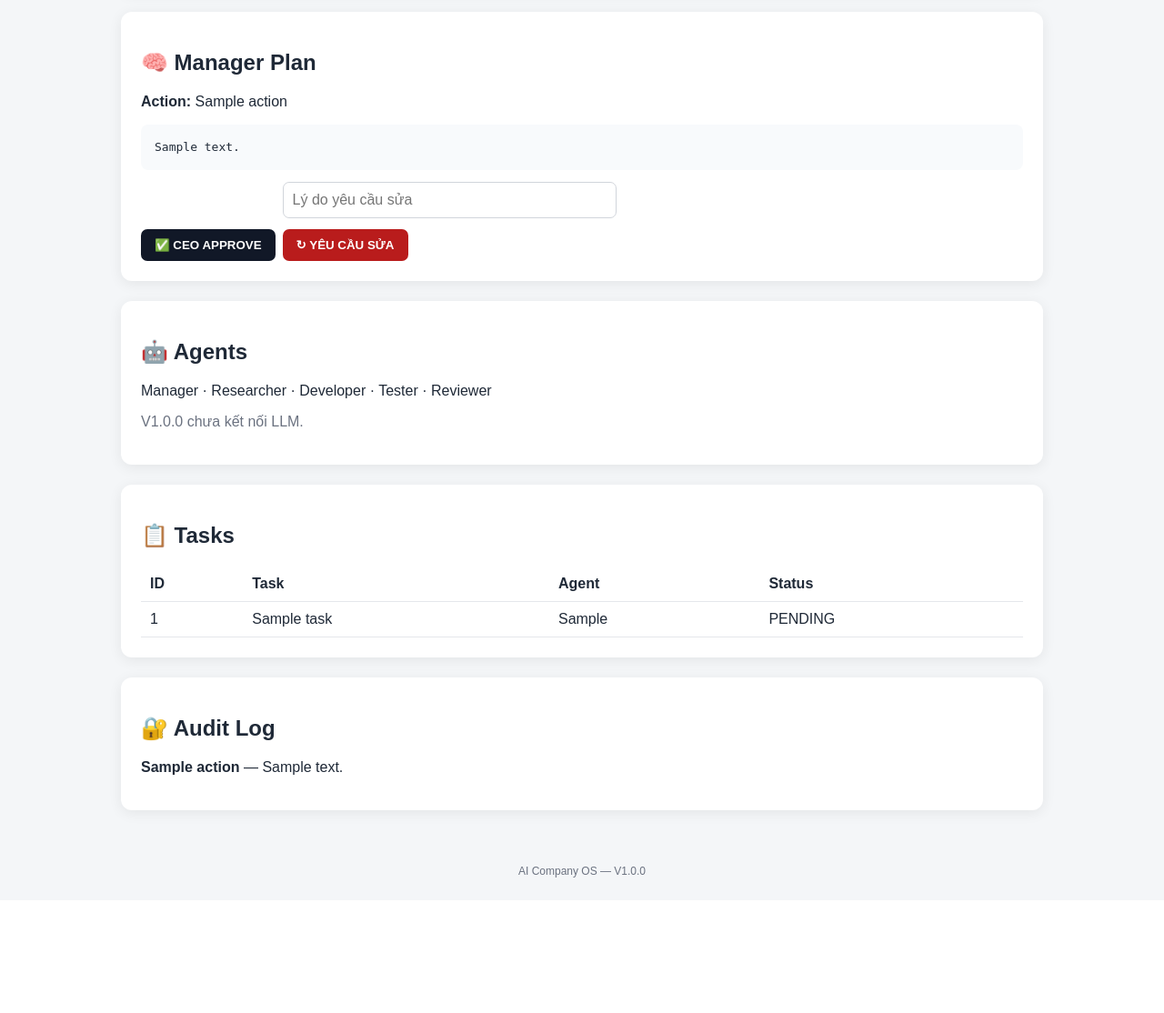
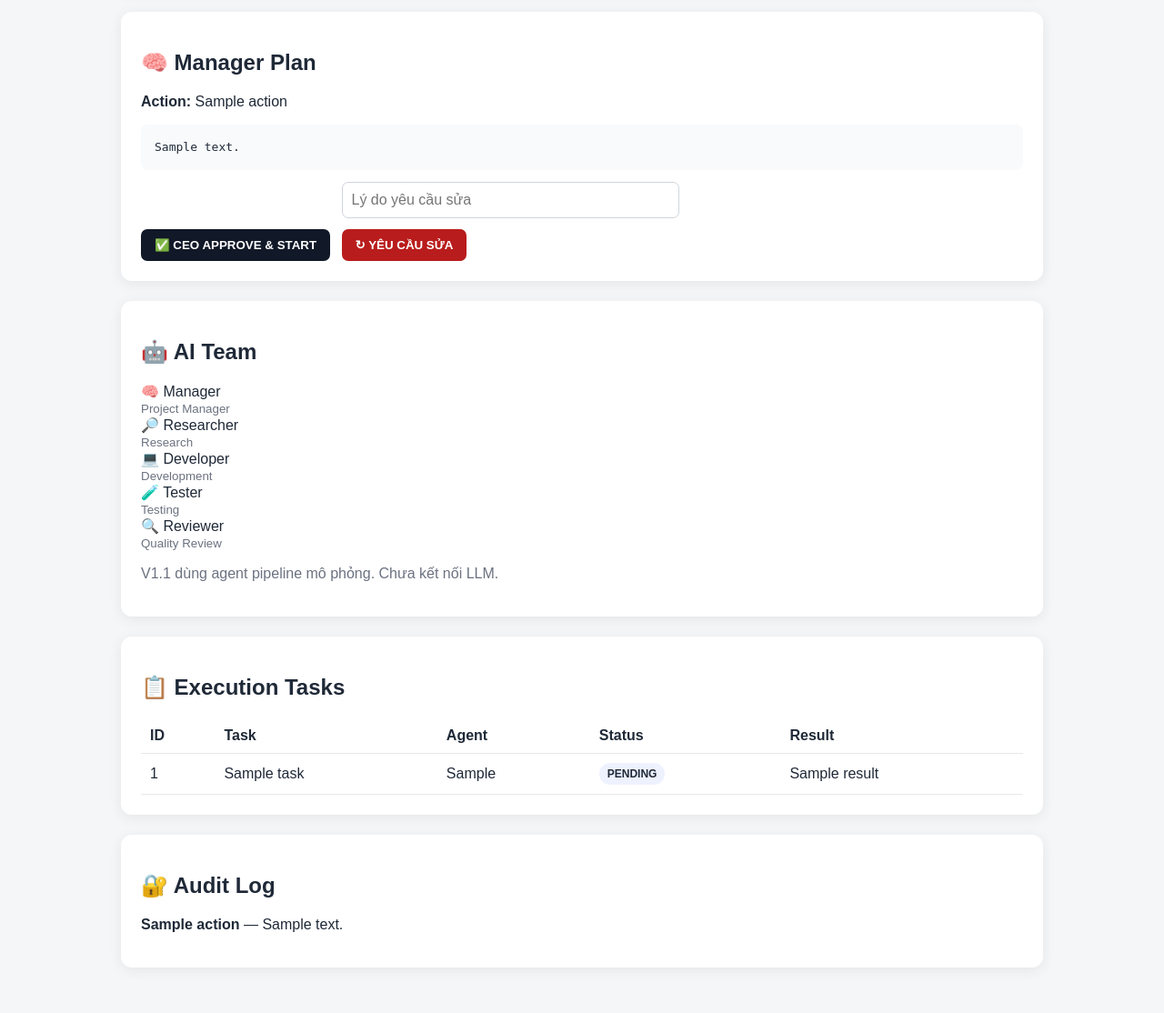
Before and after one commit to hn07/AI-Company-OS, a FastAPI app: template app/templates/project.html in a window 1280 px wide. Shown: the part 312-1426 px from the top of the page at 91% size. Before the commit the page ends 1277 px from the top, so only its background shows below. Run offline with FastAPI, Linux system fonts and the light colour scheme; the template is opened without the code that fills it: most values are stand-ins (such as "Sample title", 1, 10 or a date in 2020).

Commit message:
feat(v1.1): show agent pipeline and task results

```diff
--- a/app/templates/project.html
+++ b/app/templates/project.html
@@ -1 +1,75 @@
-{% extends "base.html" %}{% block content %}<a href="/">← Dashboard</a><section class="card"><h2>{{project['name']}}</h2><p><b>Status:</b> <span class="status">{{project['status']}}</span></p><p><b>Description:</b> {{project['description']}}</p></section><section class="card"><h2>🧠 Manager Plan</h2>{% if approval %}<p><b>Action:</b> {{approval['action']}}</p><pre>{{approval['notes']}}</pre>{% if approval['status']=='PENDING' %}<form method="post" action="/approvals/{{approval['id']}}/approve" class="inline"><button>✅ CEO APPROVE</button></form><form method="post" action="/approvals/{{approval['id']}}/reject" class="inline"><input name="reason" placeholder="Lý do yêu cầu sửa"><button class="danger">↻ YÊU CẦU SỬA</button></form>{% else %}<p><b>Approval:</b> {{approval['status']}}</p>{% endif %}{% endif %}</section><section class="card"><h2>🤖 Agents</h2><p>Manager · Researcher · Developer · Tester · Reviewer</p><p class="muted">V1.0.0 chưa kết nối LLM.</p></section><section class="card"><h2>📋 Tasks</h2>{% if tasks %}<table><tr><th>ID</th><th>Task</th><th>Agent</th><th>Status</th></tr>{% for t in tasks %}<tr><td>{{t['id']}}</td><td>{{t['title']}}</td><td>{{t['assigned_agent'] or '—'}}</td><td>{{t['status']}}</td></tr>{% endfor %}</table>{% else %}<p>Task execution sẽ được triển khai ở phiên bản tiếp theo.</p>{% endif %}</section><section class="card"><h2>🔐 Audit Log</h2>{% for l in audit_logs %}<p><b>{{l['action']}}</b> — {{l['details']}}</p>{% endfor %}</section>{% endblock %}
+{% extends "base.html" %}
+{% block content %}
+<a href="/">← Dashboard</a>
+
+<section class="card">
+  <h2>{{ project['name'] }}</h2>
+  <p><b>Status:</b> <span class="status">{{ project['status'] }}</span></p>
+  <p><b>Description:</b> {{ project['description'] }}</p>
+</section>
+
+<section class="card">
+  <h2>🧠 Manager Plan</h2>
+  {% if approval %}
+    <p><b>Action:</b> {{ approval['action'] }}</p>
+    <pre>{{ approval['notes'] }}</pre>
+
+    {% if approval['status'] == 'PENDING' %}
+      <form method="post" action="/approvals/{{ approval['id'] }}/approve" class="inline">
+        <button>✅ CEO APPROVE & START</button>
+      </form>
+      <form method="post" action="/approvals/{{ approval['id'] }}/reject" class="inline">
+        <input name="reason" placeholder="Lý do yêu cầu sửa">
+        <button class="danger">↻ YÊU CẦU SỬA</button>
+      </form>
+    {% else %}
+      <p><b>Approval:</b> {{ approval['status'] }}</p>
+    {% endif %}
+  {% endif %}
+</section>
+
+<section class="card">
+  <h2>🤖 AI Team</h2>
+  <div class="agent-grid">
+    <div>🧠 Manager<br><small>Project Manager</small></div>
+    <div>🔎 Researcher<br><small>Research</small></div>
+    <div>💻 Developer<br><small>Development</small></div>
+    <div>🧪 Tester<br><small>Testing</small></div>
+    <div>🔍 Reviewer<br><small>Quality Review</small></div>
+  </div>
+  <p class="muted">V1.1 dùng agent pipeline mô phỏng. Chưa kết nối LLM.</p>
+</section>
+
+<section class="card">
+  <h2>📋 Execution Tasks</h2>
+  {% if tasks %}
+    <table>
+      <tr>
+        <th>ID</th><th>Task</th><th>Agent</th><th>Status</th><th>Result</th>
+      </tr>
+      {% for t in tasks %}
+      <tr>
+        <td>{{ t['id'] }}</td>
+        <td>{{ t['title'] }}</td>
+        <td>{{ t['assigned_agent'] or '—' }}</td>
+        <td><span class="status">{{ t['status'] }}</span></td>
+        <td>{{ t['result'] or '—' }}</td>
+      </tr>
+      {% endfor %}
+    </table>
+  {% else %}
+    <p>Task chưa được tạo. CEO cần duyệt Manager Plan trước.</p>
+  {% endif %}
+</section>
+
+<section class="card">
+  <h2>🔐 Audit Log</h2>
+  {% if audit_logs %}
+    {% for l in audit_logs %}
+      <p><b>{{ l['action'] }}</b> — {{ l['details'] }}</p>
+    {% endfor %}
+  {% else %}
+    <p>Chưa có log.</p>
+  {% endif %}
+</section>
+{% endblock %}
```
